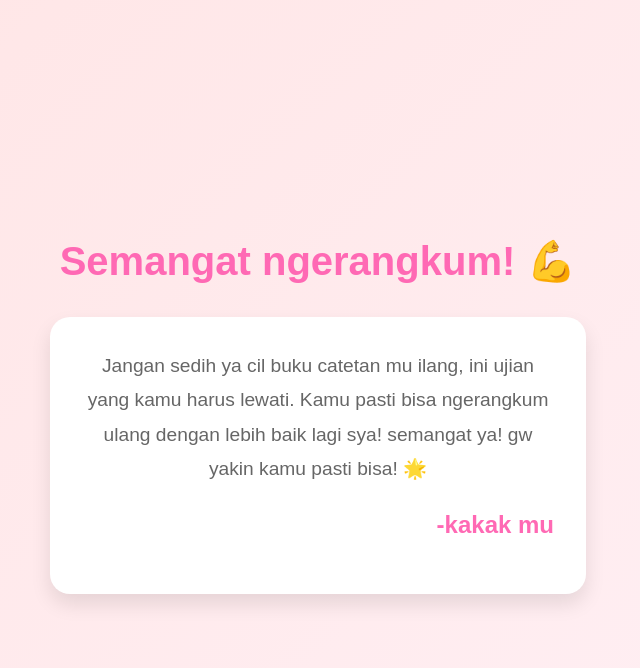
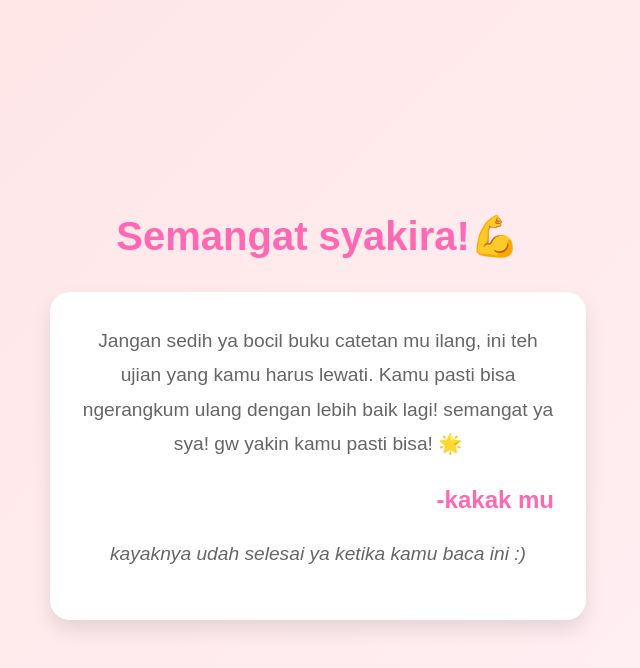
Before and after one commit to AruzanSensei/sya, a plain HTML site: page index.html in a window 1280 px wide. Both pictures are taken after a click on the button "Tekan tombol ini sya". Shown: the whole page, without its empty margins (322-962 px from the left). Drawn offline with Linux system fonts and the light colour scheme.

Commit message:
Update index.html

```diff
--- a/index.html
+++ b/index.html
@@ -9,10 +9,11 @@
 <body>
     <div class="container">
         <div class="content" style="display: none;">
-            <h1 class="title">Semangat ngerangkum! 💪</h1>
+            <h1 class="title">Semangat syakira!💪</h1>
             <div class="message">
-                <p>Jangan sedih ya cil buku catetan mu ilang, ini ujian yang kamu harus lewati. Kamu pasti bisa ngerangkum ulang dengan lebih baik lagi sya! semangat ya! gw yakin kamu pasti bisa! 🌟</p>
+                <p>Jangan sedih ya bocil buku catetan mu ilang, ini teh ujian yang kamu harus lewati. Kamu pasti bisa ngerangkum ulang dengan lebih baik lagi! semangat ya sya! gw yakin kamu pasti bisa! 🌟</p>
                 <p class="signature">-kakak mu</p>
+                <p><i>kayaknya udah selesai ya ketika kamu baca ini :)</i></p>
             </div>
         </div>
         <button class="main-button">Tekan tombol ini sya</button>
```
